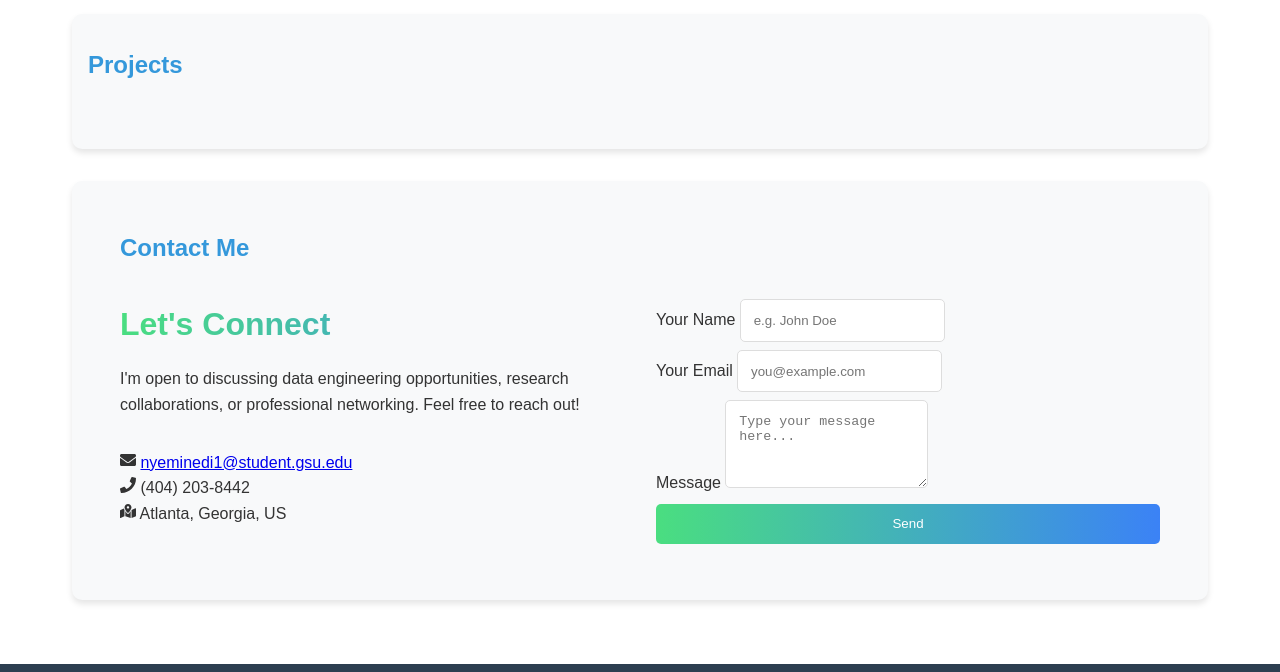
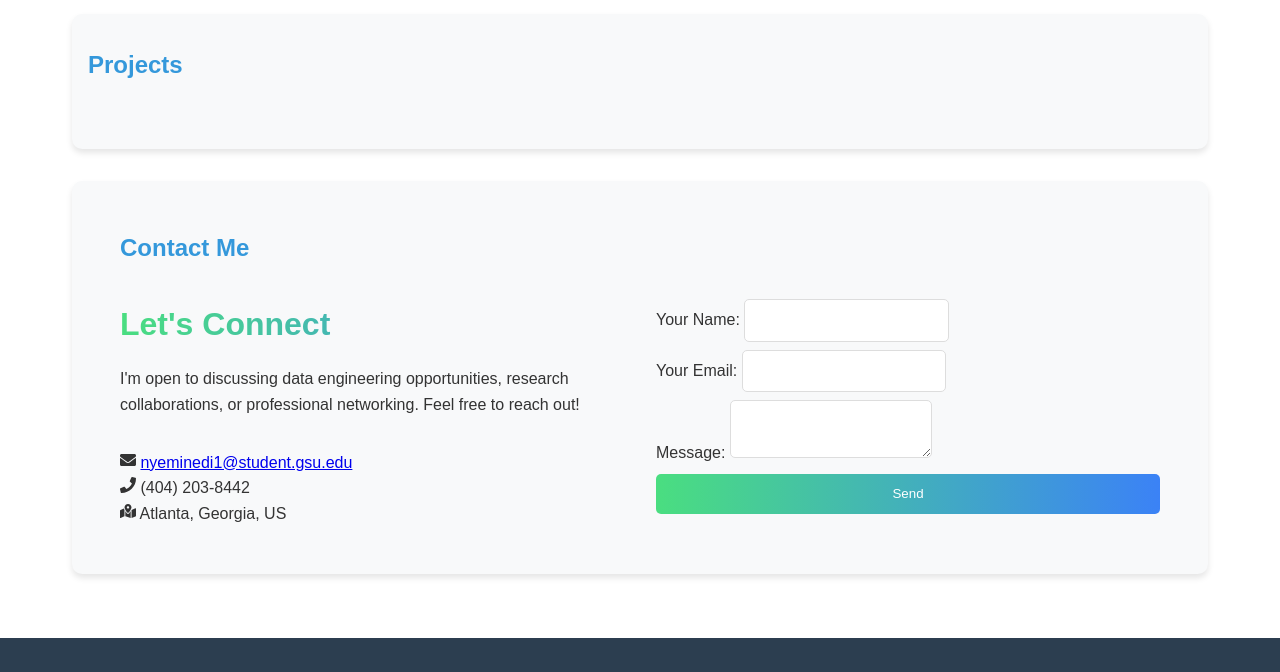
Before and after one commit to nikhilgoud003/nikhilgoud.github.io., a plain HTML site: page index.html in a window 1280 px wide. Shown: the part 1971-2643 px from the top of the page. Drawn offline with Linux system fonts and the light colour scheme.

Commit message:
Update index.html

```diff
--- a/index.html
+++ b/index.html
@@ -130,22 +130,20 @@
                         </div>
                     </div>
                     <div class="flex-1">
-                                                   <form id="contact-form" autocomplete="on">
-                              <div class="form-group">
-                                <label for="name">Your Name</label>
-                                <input type="text" id="name" name="name" placeholder="e.g. John Doe" required>
-                              </div>
-                              <div class="form-group">
-                                <label for="email">Your Email</label>
-                                <input type="email" id="email" name="email" placeholder="you@example.com" required>
-                              </div>
-                              <div class="form-group">
-                                <label for="message">Message</label>
-                                <textarea id="message" name="message" placeholder="Type your message here..." rows="4" required></textarea>
-                              </div>
-                              <button type="submit" id="send-btn">Send</button>
+                            <form id="contact-form" action="https://formspree.io/f/xqabwbwp" method="POST">
+                              <label>Your Name:
+                                <input type="text" name="name" required>
+                              </label>
+                              <label>Your Email:
+                                <input type="email" name="email" required>
+                              </label>
+                              <label>Message:
+                                <textarea name="message" required></textarea>
+                              </label>
+                              <button type="submit">Send</button>
                               <div id="form-status"></div>
                             </form>
+
 
 
                     </div>
```
